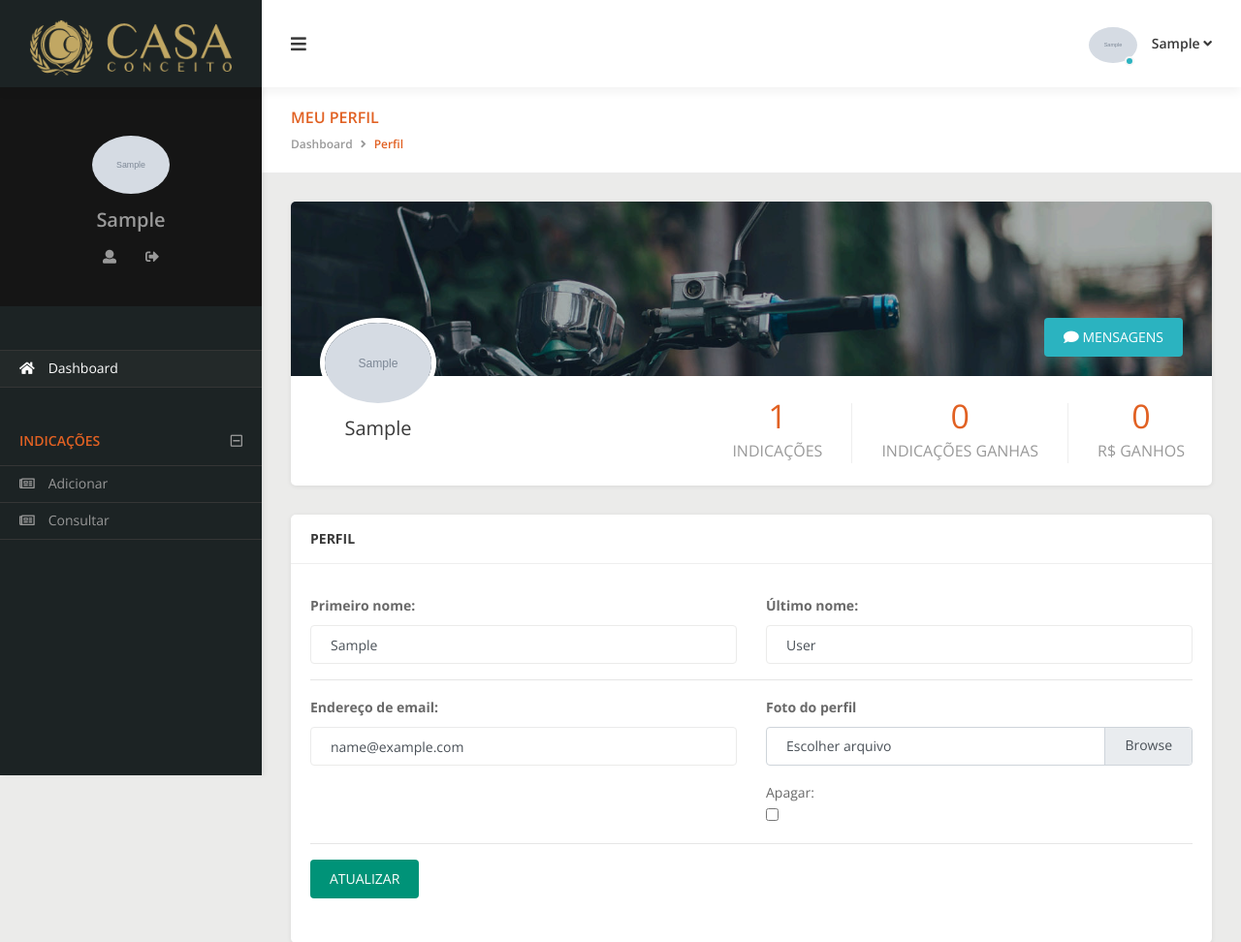
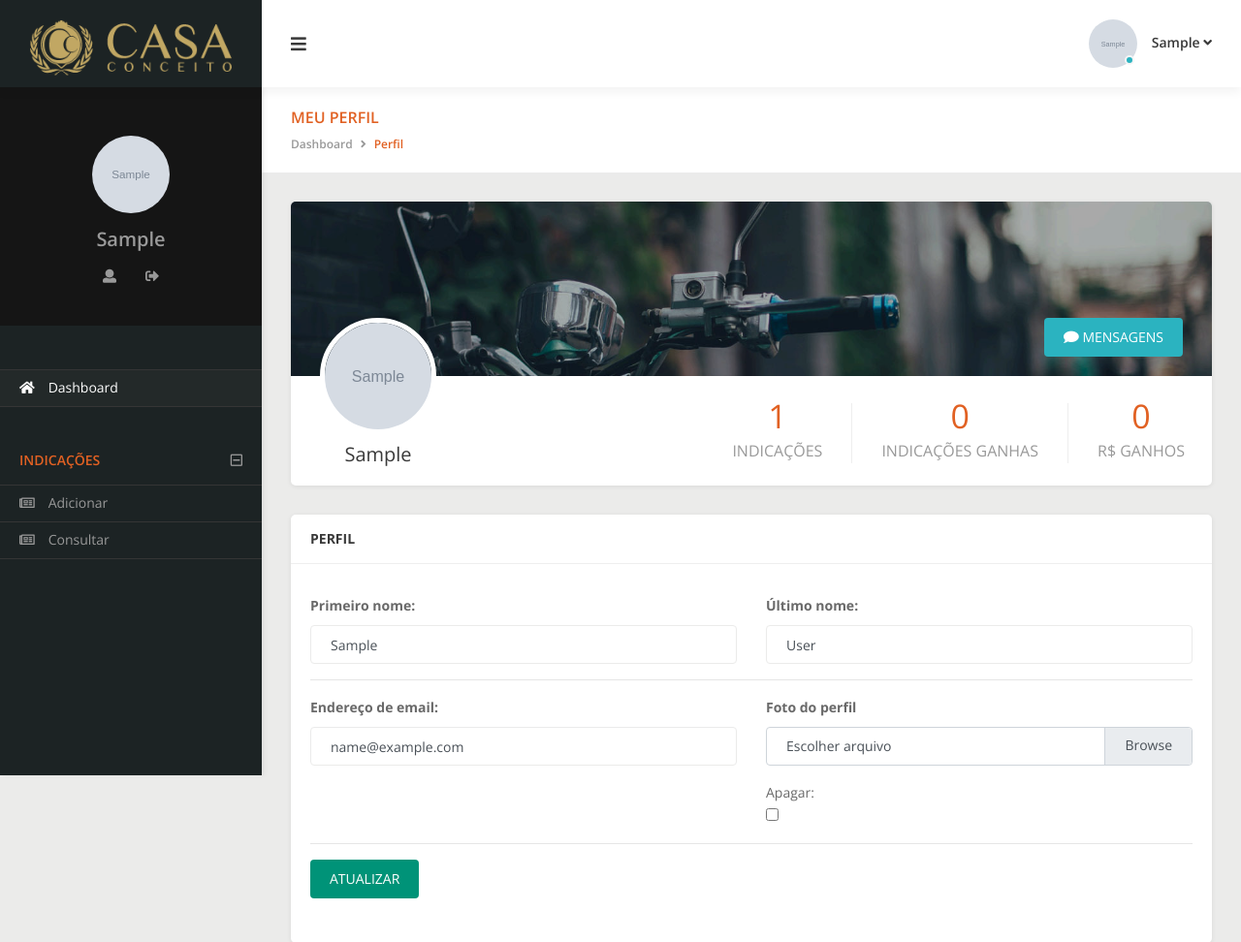
Before and after one commit to tiagocordeiro/casaconceito-sie, a Django app: page /profile/update/ in a window 1280 px wide. Shown: the top 972 px of the page at 97% size. Run offline with Django 3.2, Linux system fonts and the light colour scheme; a user stored in the database is signed in; tables that the repository leaves empty hold one stand-in row (values such as "Sample post"); grey boxes marked "Sample" are stand-in pictures; parts of the project's set-up code (start-up, migrations or seed data) failed here and were passed over; some libraries are stand-ins or nearby versions.

Commit message:
Melhora foto de perfil de usuário

```diff
--- a/templates/dadmin/navbar.html
+++ b/templates/dadmin/navbar.html
@@ -45,7 +45,7 @@
                     {% if usuario is None %}
                         <img src="{% static 'assets/img/avatars/01_150x150.png' %}" alt="" class="rounded-circle">
                     {% else %}
-                        <img src="{{ usuario.avatar.url }}" alt="" class="rounded-circle">
+                        <img src="{{ usuario.avatar.url }}" alt="" class="rounded-circle" style="object-fit: cover; height: 50px;">
                     {% endif %}
                     {% if user.first_name %}
                       <span>{{ user.first_name|safe }}</span>
@@ -81,7 +81,7 @@
                 {% if usuario is None %}
                     <img src="{% static 'assets/img/avatars/01_150x150.png' %}" alt="" class="rounded-circle">
                 {% else %}
-                    <img src="{{ usuario.avatar.url }}" alt="" class="rounded-circle">
+                    <img src="{{ usuario.avatar.url }}" alt="" class="rounded-circle" style="object-fit: cover; height: 80px;">
                 {% endif %}
             </a>
         </div>
--- a/templates/dadmin/profile_update.html
+++ b/templates/dadmin/profile_update.html
@@ -19,7 +19,7 @@
         {% if usuario.avatar.url is None %}
           <img src="{% static 'assets/img/avatars/01_150x150.png' %}" alt="" class="rounded-circle">
         {% else %}
-          <img src="{{ usuario.avatar.url }}" alt="" class="rounded-circle">
+          <img src="{{ usuario.avatar.url }}" alt="" class="rounded-circle" style="object-fit: cover; height: 120px;">
         {% endif %}
         {% if user.first_name %}
           <h3 class="h3">{{ user.first_name|safe }}</h3>
```
